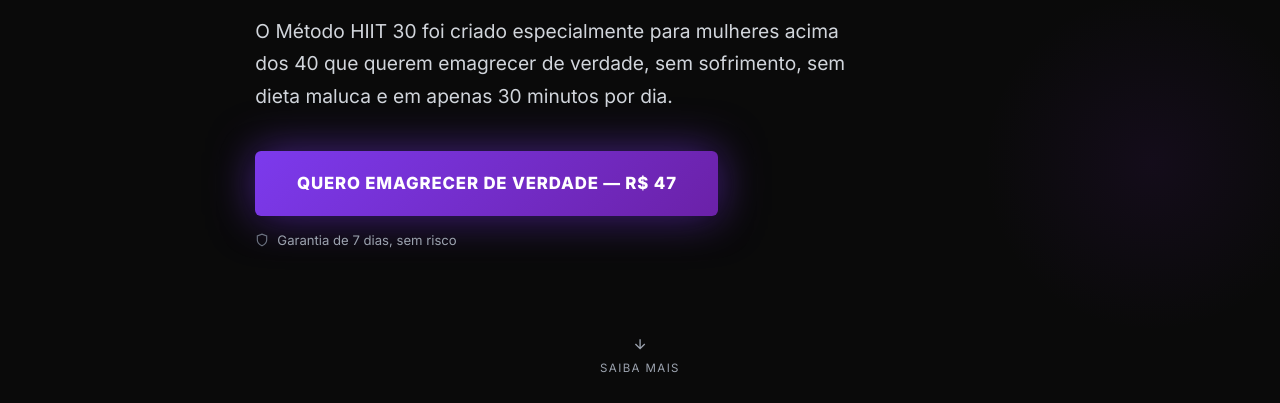
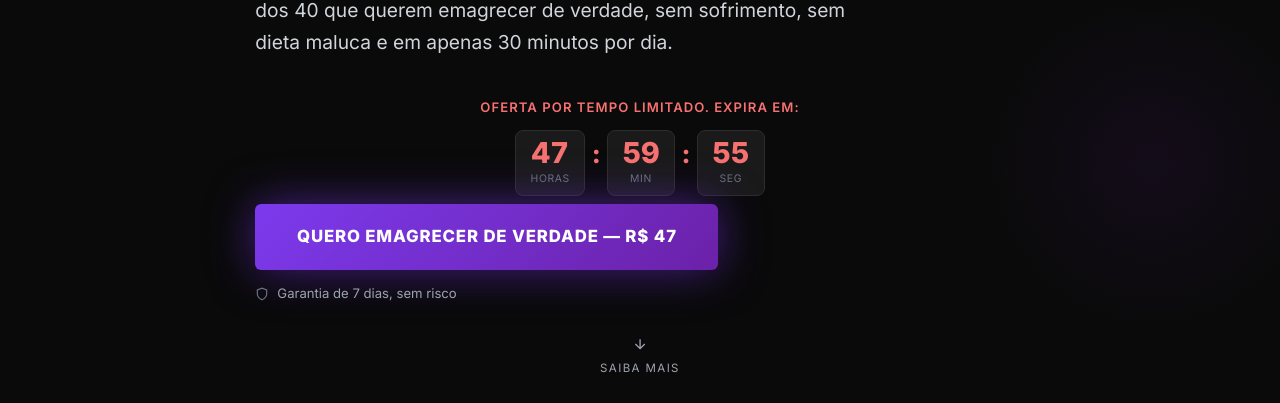
Before and after one commit to vinisalazartf-ctrl/hiit30-site, a plain HTML site: page index.html in a window 1280 px wide. Shown: the part 397-800 px from the top of the page. Drawn offline with Linux system fonts and the light colour scheme.

Commit message:
Adiciona contador de urgência (48h) no hero e seção de oferta

```diff
--- a/index.html
+++ b/index.html
@@ -750,6 +750,55 @@
       font-size: 0.82rem;
     }
 
+    /* ─── COUNTDOWN ─────────────────────────────── */
+    .countdown-wrap {
+      margin: 1.6rem 0 0.5rem;
+      text-align: center;
+    }
+    .countdown-label {
+      font-size: 0.82rem;
+      color: #f87171;
+      font-weight: 600;
+      text-transform: uppercase;
+      letter-spacing: 0.08em;
+      margin-bottom: 0.7rem;
+    }
+    .countdown-display {
+      display: inline-flex;
+      align-items: center;
+      gap: 0.4rem;
+    }
+    .countdown-unit {
+      display: flex;
+      flex-direction: column;
+      align-items: center;
+      background: #1a1a1a;
+      border: 1px solid #2d2d2d;
+      border-radius: 8px;
+      padding: 0.5rem 0.9rem;
+      min-width: 60px;
+    }
+    .countdown-unit span {
+      font-size: 1.8rem;
+      font-weight: 800;
+      color: #f87171;
+      line-height: 1;
+      font-variant-numeric: tabular-nums;
+    }
+    .countdown-unit small {
+      font-size: 0.65rem;
+      color: #6B7280;
+      text-transform: uppercase;
+      letter-spacing: 0.06em;
+      margin-top: 0.2rem;
+    }
+    .countdown-sep {
+      font-size: 1.6rem;
+      font-weight: 800;
+      color: #f87171;
+      margin-bottom: 1rem;
+    }
+
     /* ─── FOOTER ────────────────────────────────── */
     footer {
       border-top: 1px solid var(--preto-borda);
@@ -818,6 +867,17 @@
       <p class="hero-sub fade-up">
         O Método HIIT 30 foi criado especialmente para mulheres acima dos 40 que querem emagrecer de verdade, sem sofrimento, sem dieta maluca e em apenas 30 minutos por dia.
       </p>
+
+      <div class="countdown-wrap fade-up">
+        <p class="countdown-label">Oferta por tempo limitado. Expira em:</p>
+        <div class="countdown-display">
+          <div class="countdown-unit"><span id="cd-h">00</span><small>horas</small></div>
+          <div class="countdown-sep">:</div>
+          <div class="countdown-unit"><span id="cd-m">00</span><small>min</small></div>
+          <div class="countdown-sep">:</div>
+          <div class="countdown-unit"><span id="cd-s">00</span><small>seg</small></div>
+        </div>
+      </div>
 
       <div class="hero-cta-wrap fade-up">
         <a href="https://pay.kiwify.com.br/M33xqp4" class="btn-cta btn-pulse" target="_blank" rel="noopener">
@@ -1101,6 +1161,17 @@
           Acesso imediato por<br/>apenas <span>R$ 47</span>
         </h2>
 
+        <div class="countdown-wrap fade-up">
+          <p class="countdown-label">Esta oferta expira em:</p>
+          <div class="countdown-display">
+            <div class="countdown-unit"><span id="cd-h2">00</span><small>horas</small></div>
+            <div class="countdown-sep">:</div>
+            <div class="countdown-unit"><span id="cd-m2">00</span><small>min</small></div>
+            <div class="countdown-sep">:</div>
+            <div class="countdown-unit"><span id="cd-s2">00</span><small>seg</small></div>
+          </div>
+        </div>
+
         <p class="preco-de fade-up">De R$ 197,00</p>
 
         <div class="preco-principal fade-up">
@@ -1271,6 +1342,33 @@
 
     document.querySelectorAll('.fade-up').forEach(el => observer.observe(el));
 
+    // Countdown Timer (48h a partir da primeira visita)
+    (function() {
+      const KEY = 'hiit30_expiry';
+      const DURATION = 48 * 60 * 60 * 1000;
+      let expiry = parseInt(localStorage.getItem(KEY));
+      if (!expiry || expiry < Date.now()) {
+        expiry = Date.now() + DURATION;
+        localStorage.setItem(KEY, expiry);
+      }
+      function pad(n) { return String(n).padStart(2, '0'); }
+      function tick() {
+        const diff = Math.max(0, expiry - Date.now());
+        const h = Math.floor(diff / 3600000);
+        const m = Math.floor((diff % 3600000) / 60000);
+        const s = Math.floor((diff % 60000) / 1000);
+        const hh = pad(h), mm = pad(m), ss = pad(s);
+        document.getElementById('cd-h').textContent  = hh;
+        document.getElementById('cd-m').textContent  = mm;
+        document.getElementById('cd-s').textContent  = ss;
+        document.getElementById('cd-h2').textContent = hh;
+        document.getElementById('cd-m2').textContent = mm;
+        document.getElementById('cd-s2').textContent = ss;
+        if (diff > 0) setTimeout(tick, 1000);
+      }
+      tick();
+    })();
+
     // FAQ accordion
     function toggleFaq(btn) {
       const item = btn.closest('.faq-item');
```
